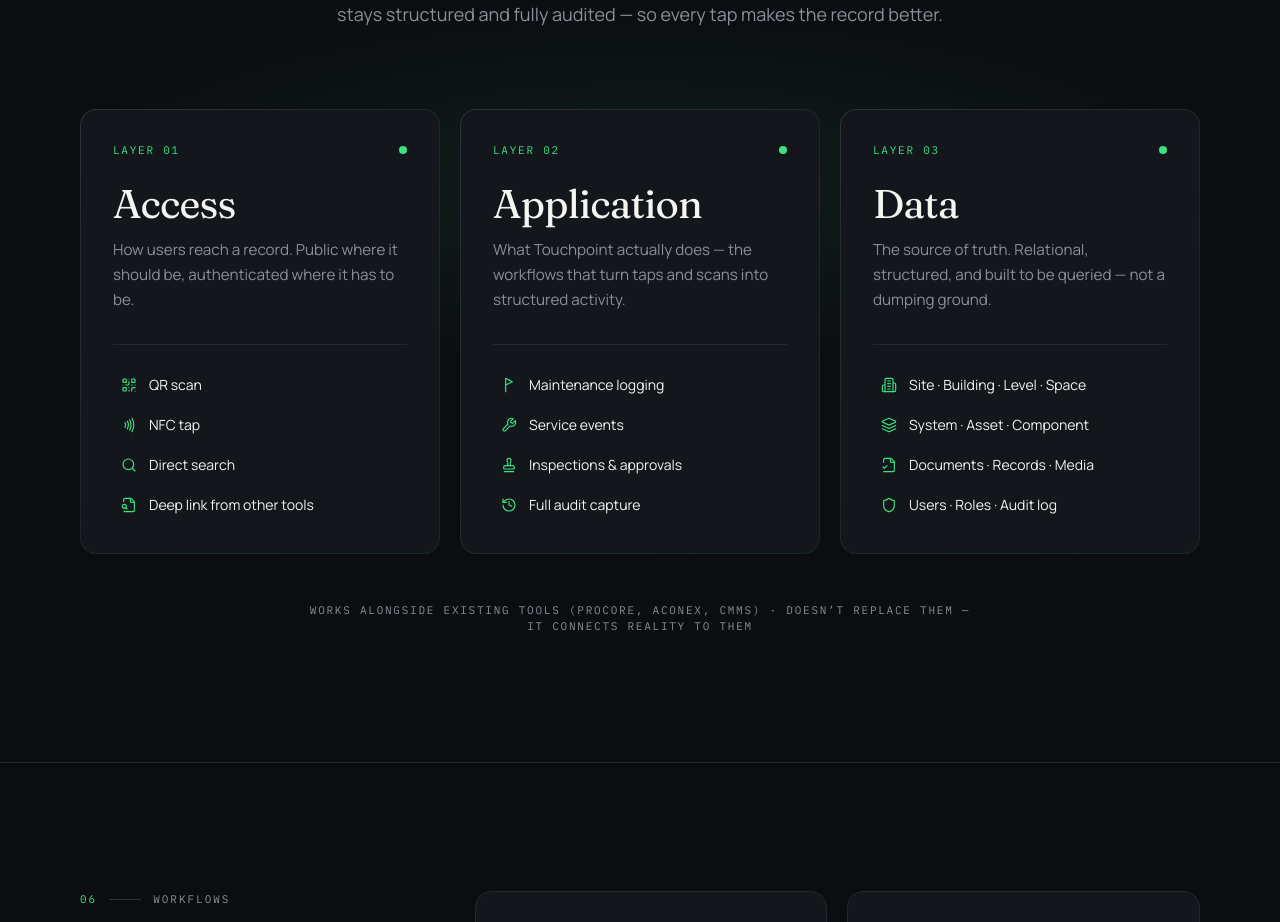
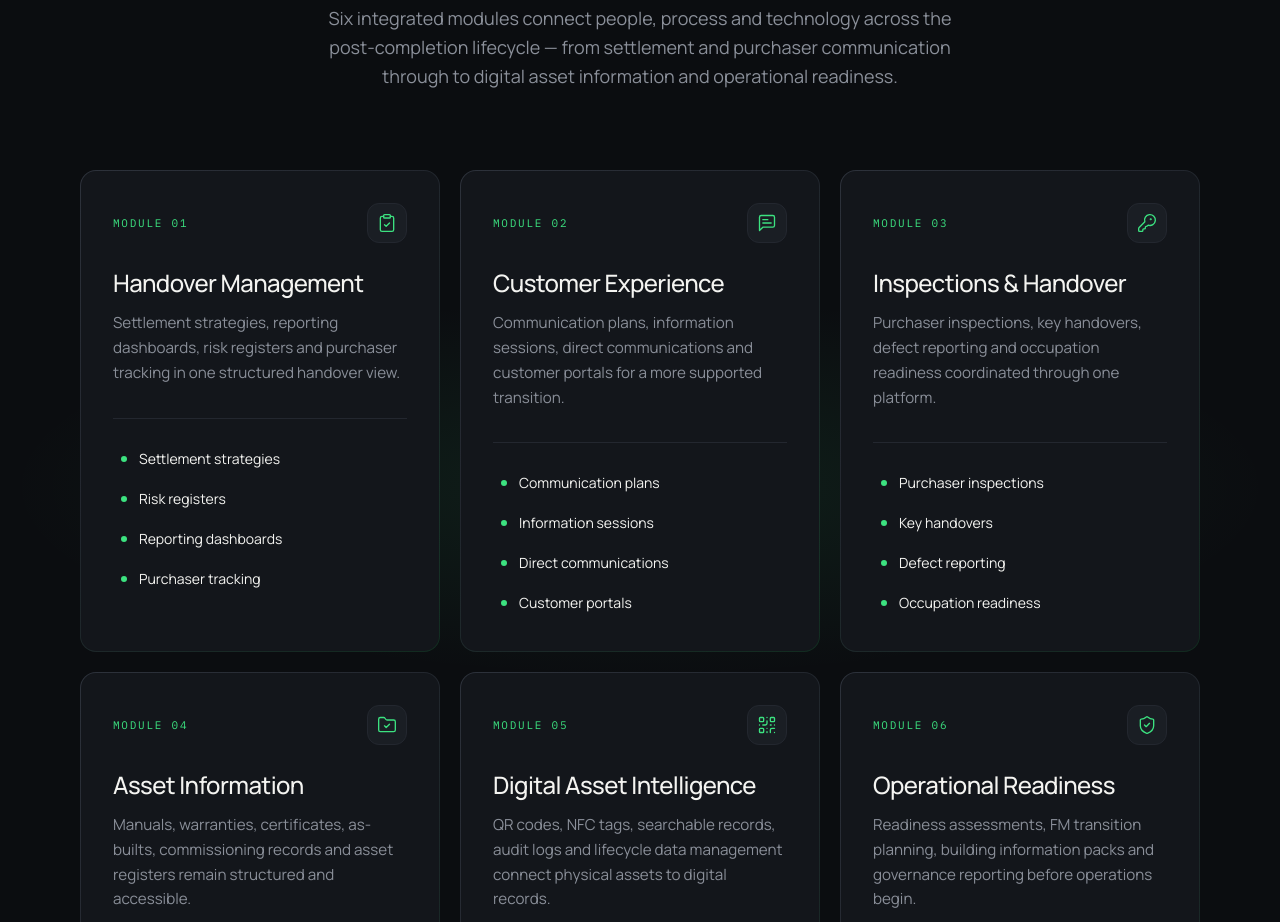
Before and after one commit to EVAVO-STUDIO/touchpoint, a Next.js app: page / in a window 1280 px wide. Shown: the part 6230-7152 px from the top of the page. Built offline with nearby package versions, Linux system fonts and the light colour scheme.

Commit message:
feat: align platform section with six client modules

```diff
--- a/components/sections/system.tsx
+++ b/components/sections/system.tsx
@@ -1,59 +1,62 @@
 import {
+  ClipboardCheck,
+  MessageSquareText,
+  KeyRound,
+  FolderCheck,
   QrCode,
-  Nfc,
-  Search,
-  FileSearch,
-  FlagTriangleRight,
-  Wrench,
-  Stamp,
-  History,
-  Building2,
-  Layers,
-  FileCheck2,
-  Shield,
+  ShieldCheck,
 } from 'lucide-react';
 import { SectionEyebrow } from '@/components/section-eyebrow';
 import { Reveal } from '@/components/reveal';
 
-const layers = [
+const modules = [
   {
-    id: 'Access',
-    tag: 'Layer 01',
-    title: 'Access',
+    icon: ClipboardCheck,
+    tag: 'Module 01',
+    title: 'Handover Management',
     description:
-      'How users reach a record. Public where it should be, authenticated where it has to be.',
-    items: [
-      { icon: QrCode, label: 'QR scan' },
-      { icon: Nfc, label: 'NFC tap' },
-      { icon: Search, label: 'Direct search' },
-      { icon: FileSearch, label: 'Deep link from other tools' },
-    ],
+      'Settlement strategies, reporting dashboards, risk registers and purchaser tracking in one structured handover view.',
+    items: ['Settlement strategies', 'Risk registers', 'Reporting dashboards', 'Purchaser tracking'],
   },
   {
-    id: 'Application',
-    tag: 'Layer 02',
-    title: 'Application',
+    icon: MessageSquareText,
+    tag: 'Module 02',
+    title: 'Customer Experience',
     description:
-      'What Touchpoint actually does — the workflows that turn taps and scans into structured activity.',
-    items: [
-      { icon: FlagTriangleRight, label: 'Maintenance logging' },
-      { icon: Wrench, label: 'Service events' },
-      { icon: Stamp, label: 'Inspections & approvals' },
-      { icon: History, label: 'Full audit capture' },
-    ],
+      'Communication plans, information sessions, direct communications and customer portals for a more supported transition.',
+    items: ['Communication plans', 'Information sessions', 'Direct communications', 'Customer portals'],
   },
   {
-    id: 'Data',
-    tag: 'Layer 03',
-    title: 'Data',
+    icon: KeyRound,
+    tag: 'Module 03',
+    title: 'Inspections & Handover',
     description:
-      'The source of truth. Relational, structured, and built to be queried — not a dumping ground.',
-    items: [
-      { icon: Building2, label: 'Site · Building · Level · Space' },
-      { icon: Layers, label: 'System · Asset · Component' },
-      { icon: FileCheck2, label: 'Documents · Records · Media' },
-      { icon: Shield, label: 'Users · Roles · Audit log' },
-    ],
+      'Purchaser inspections, key handovers, defect reporting and occupation readiness coordinated through one platform.',
+    items: ['Purchaser inspections', 'Key handovers', 'Defect reporting', 'Occupation readiness'],
+  },
+  {
+    icon: FolderCheck,
+    tag: 'Module 04',
+    title: 'Asset Information',
+    description:
+      'Manuals, warranties, certificates, as-builts, commissioning records and asset registers remain structured and accessible.',
+    items: ['Manuals & warranties', 'Certificates', 'As-builts', 'Commissioning records'],
+  },
+  {
+    icon: QrCode,
+    tag: 'Module 05',
+    title: 'Digital Asset Intelligence',
+    description:
+      'QR codes, NFC tags, searchable records, audit logs and lifecycle data management connect physical assets to digital records.',
+    items: ['QR codes', 'NFC tags', 'Searchable records', 'Audit logs'],
+  },
+  {
+    icon: ShieldCheck,
+    tag: 'Module 06',
+    title: 'Operational Readiness',
+    description:
+      'Readiness assessments, FM transition planning, building information packs and governance reporting before operations begin.',
+    items: ['Readiness assessments', 'FM transition', 'Building info packs', 'Governance reporting'],
   },
 ];
 
@@ -62,7 +65,7 @@ export function System() {
     <section
       id="system"
       className="relative border-t border-border py-24 md:py-32"
-      aria-label="System architecture"
+      aria-label="Platform modules"
     >
       <div
         className="pointer-events-none absolute inset-x-0 top-1/2 -z-10 h-96 -translate-y-1/2 opacity-60"
@@ -76,67 +79,64 @@ export function System() {
       <div className="container-tight">
         <div className="mx-auto max-w-3xl text-center">
           <Reveal>
-            <SectionEyebrow number="04" className="justify-center">
-              The system
+            <SectionEyebrow number="05" className="justify-center">
+              The platform
             </SectionEyebrow>
           </Reveal>
           <Reveal delay={0.05}>
             <h2 className="display-lg mt-8 text-balance">
-              Three layers,{' '}
-              <span className="italic-accent text-accent">one source of truth.</span>
+              One platform. Complete{' '}
+              <span className="italic-accent text-accent">post-completion management.</span>
             </h2>
           </Reveal>
           <Reveal delay={0.1}>
             <p className="mx-auto mt-8 max-w-2xl text-pretty text-lg leading-[1.6] text-muted">
-              Touchpoint is built as a physical-to-digital platform, not a
-              tagging tool. Access stays simple. The application layer handles
-              real site workflows. The data layer stays structured and fully
-              audited — so every tap makes the record better.
+              Six integrated modules connect people, process and technology across
+              the post-completion lifecycle — from settlement and purchaser
+              communication through to digital asset information and operational readiness.
             </p>
           </Reveal>
         </div>
 
-        <div className="mt-20 grid grid-cols-1 gap-5 md:grid-cols-3">
-          {layers.map((layer, i) => (
-            <Reveal key={layer.id} delay={0.1 + i * 0.08}>
-              <div className="card-bordered h-full">
+        <div className="mt-20 grid grid-cols-1 gap-5 md:grid-cols-2 xl:grid-cols-3">
+          {modules.map((module, i) => (
+            <Reveal key={module.title} delay={0.1 + i * 0.06}>
+              <article className="card-bordered h-full">
                 <div className="card-inner flex h-full flex-col">
-                  <div className="flex items-center justify-between">
+                  <div className="flex items-center justify-between gap-4">
                     <span className="font-mono text-2xs uppercase tracking-[0.16em] text-accent">
-                      {layer.tag}
+                      {module.tag}
                     </span>
-                    <span className="h-2 w-2 rounded-full bg-accent" />
+                    <span className="inline-flex h-10 w-10 shrink-0 items-center justify-center rounded-xl border border-border bg-surface-2 text-accent">
+                      <module.icon className="h-5 w-5" strokeWidth={1.6} />
+                    </span>
                   </div>
-                  <h3 className="display-md mt-6 text-text">{layer.title}</h3>
+                  <h3 className="mt-6 text-xl font-medium tracking-tight text-text md:text-2xl">
+                    {module.title}
+                  </h3>
                   <p className="mt-3 text-[0.95rem] leading-relaxed text-muted">
-                    {layer.description}
+                    {module.description}
                   </p>
                   <ul className="mt-8 space-y-2 border-t border-border pt-6">
-                    {layer.items.map((item) => (
+                    {module.items.map((item) => (
                       <li
-                        key={item.label}
+                        key={item}
                         className="flex items-center gap-3 rounded-lg px-2 py-1.5 text-sm text-text"
                       >
-                        <item.icon
-                          className="h-4 w-4 shrink-0 text-accent"
-                          strokeWidth={1.75}
-                        />
-                        <span>{item.label}</span>
+                        <span className="h-1.5 w-1.5 shrink-0 rounded-full bg-accent" aria-hidden />
+                        <span>{item}</span>
                       </li>
                     ))}
                   </ul>
                 </div>
-              </div>
+              </article>
             </Reveal>
           ))}
         </div>
 
         <Reveal delay={0.4}>
           <p className="mx-auto mt-12 max-w-2xl text-center font-mono text-2xs uppercase tracking-[0.16em] text-muted">
-            Works alongside existing tools (Procore, Aconex, CMMS)
-            <br className="md:hidden" />
-            <span className="hidden md:inline"> · </span>
-            Doesn&rsquo;t replace them — it connects reality to them
+            Handover Management · Customer Experience · Inspections · Asset Information · Digital Intelligence · Operational Readiness
           </p>
         </Reveal>
       </div>
```
